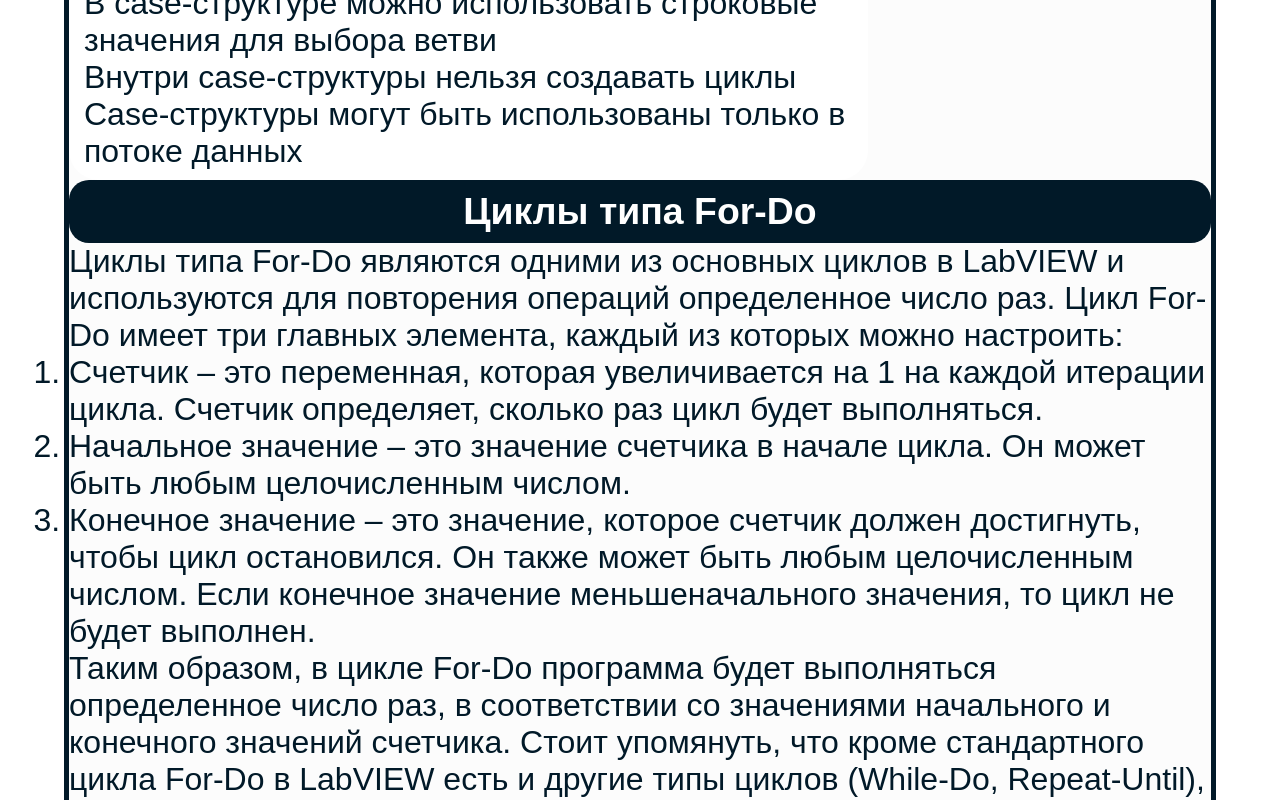
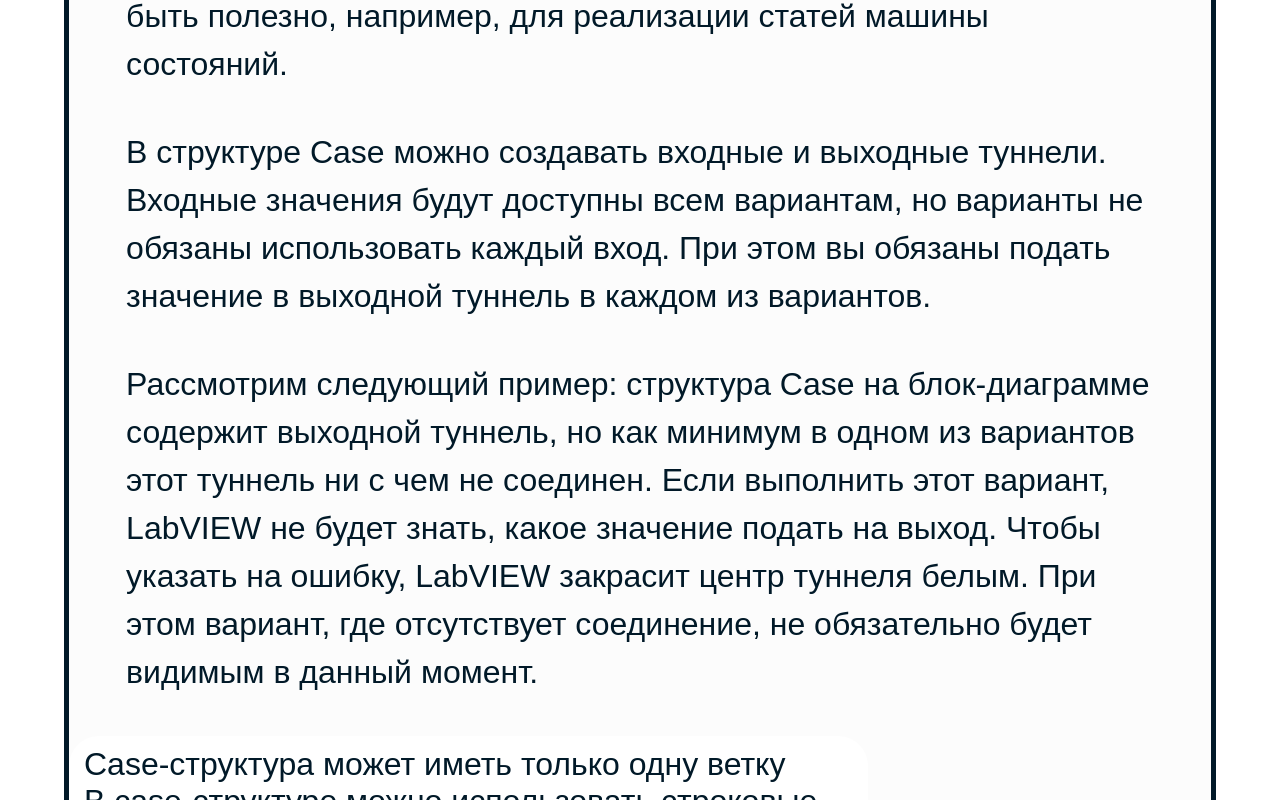
Before and after one commit to MukizuL/labview_site, a React (Create React App) app: page /module2 in a window 1280 px wide. Shown: the part 1460-2260 px from the top of the page. Built offline with nearby package versions, Linux system fonts and the light colour scheme.

Commit message:
added margin for p,ul,ol

```diff
--- a/src/components/Module2.css
+++ b/src/components/Module2.css
@@ -1,4 +1,4 @@
-.Module2-main-container{
+.Module2-main-container {
   width: 90%;
   height: fit-content;
   background-color: #feffff;
@@ -17,11 +17,25 @@
   border-width: thick;
   border-color: #011928;
   background-color: #fcfcfc;
+  display: block;
+}
 
+.Module2-main-container > p {
+  margin-left: 5%;
+  margin-right: 5%;
+  margin-bottom: 5vh;
+  line-height: 1.5;
+}
 
+.Module2-main-container > ol {
+  margin-left: 5%;
+}
 
+.Module2-main-container > ul {
+  margin-left: 5%;
 }
-  .header{
+
+.header {
   width: 100%;
 
   color: #fff;
@@ -34,9 +48,8 @@
   justify-content: center;
   align-items: stretch;
   text-align: center;
-
 }
-  .Module2-test{
+.Module2-test {
   width: 70%;
   order: solid;
   border-radius: 30px;
```
Lines whose indentation alone changed are shown as unchanged.
